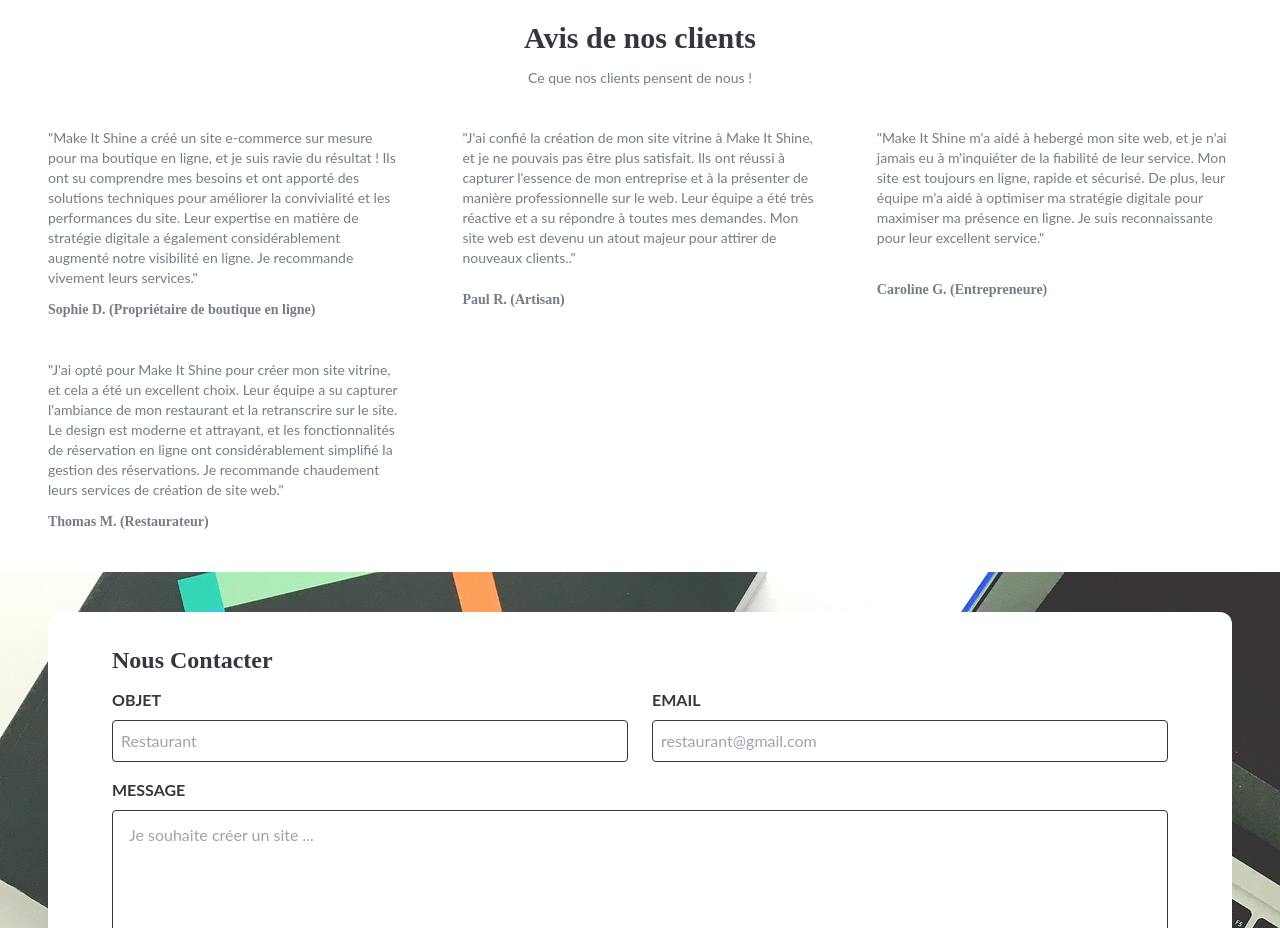
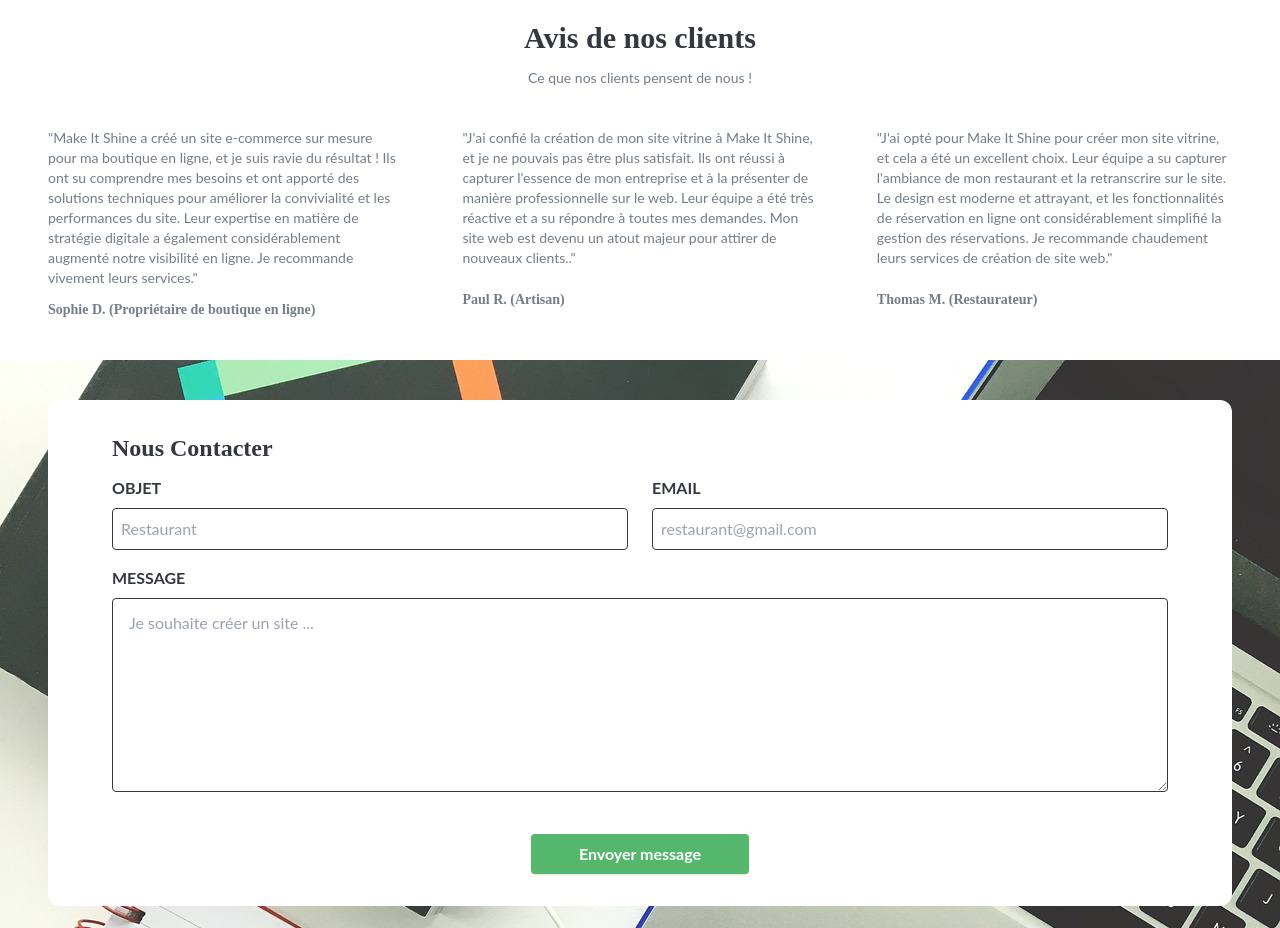
Before and after one commit to choeurtis18/MakeItShine, a React (Create React App) app: page / in a window 1280 px wide. Shown: the part 1660-2588 px from the top of the page. Built offline with nearby package versions, Linux system fonts and the light colour scheme; a web font is replaced by a local one.

Commit message:
Update AvisClient.js

```diff
--- a/src/components/AvisClient.js
+++ b/src/components/AvisClient.js
@@ -8,10 +8,6 @@ export const AvisClient = [
         avis: "J'ai confié la création de mon site vitrine à Make It Shine, et je ne pouvais pas être plus satisfait. Ils ont réussi à capturer l'essence de mon entreprise et à la présenter de manière professionnelle sur le web. Leur équipe a été très réactive et a su répondre à toutes mes demandes. Mon site web est devenu un atout majeur pour attirer de nouveaux clients.."
     },
     {
-        name: "Caroline G. (Entrepreneure)",
-        avis: "Make It Shine m'a aidé à hebergé mon site web, et je n'ai jamais eu à m'inquiéter de la fiabilité de leur service. Mon site est toujours en ligne, rapide et sécurisé. De plus, leur équipe m'a aidé à optimiser ma stratégie digitale pour maximiser ma présence en ligne. Je suis reconnaissante pour leur excellent service."
-    },
-    {
         name: "Thomas M. (Restaurateur)",
         avis: "J'ai opté pour Make It Shine pour créer mon site vitrine, et cela a été un excellent choix. Leur équipe a su capturer l'ambiance de mon restaurant et la retranscrire sur le site. Le design est moderne et attrayant, et les fonctionnalités de réservation en ligne ont considérablement simplifié la gestion des réservations. Je recommande chaudement leurs services de création de site web."
     }
```
